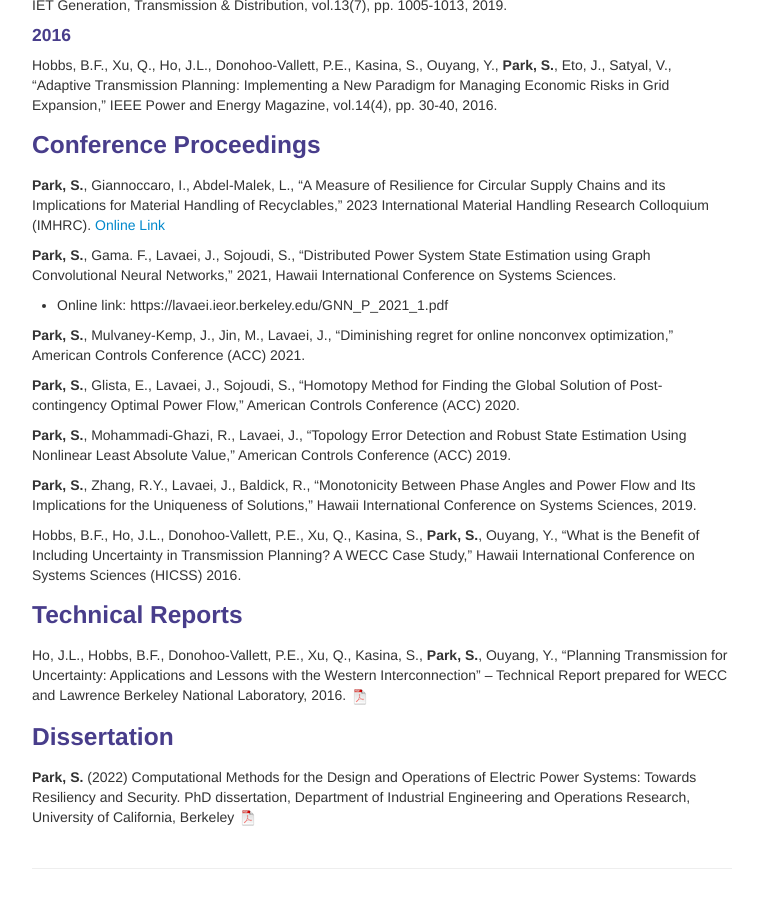
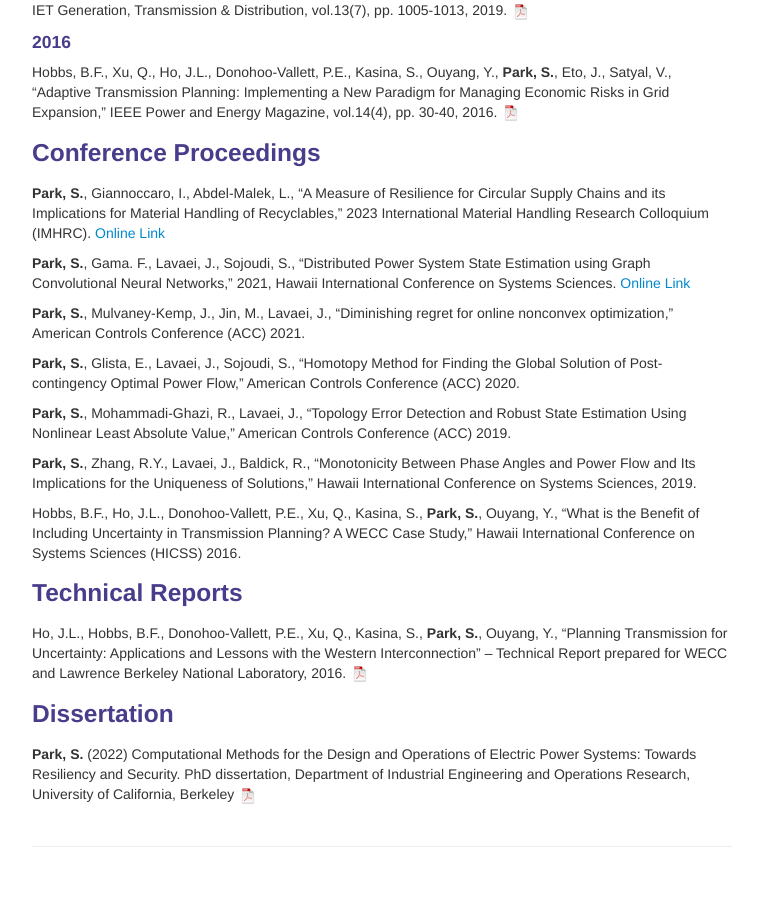
Before and after one commit to sangwoopark-njit/sangwoopark-njit.github.io, a Jekyll site: the page built from pubs.md, in a window 1280 px wide and 900 px high, scrolled down 858 px. Shown: the whole window, without its empty margins (258-1021 px from the left). Built offline with Jekyll 4.4.1, drawn with Linux system fonts in a browser that asks for light colours; after the commit the page ends 1736 px from its top, so only the background shows below that.

Commit message:
Update pubs.md

```diff
--- a/pubs.md
+++ b/pubs.md
@@ -48,32 +48,38 @@
 
 Mulvaney-Kemp, J., **Park, S.**, Jin, M., Lavaei, J., “Dynamic Regret Bounds for Online Nonconvex Optimization,”
 IEEE Transactions on Control of Network Systems, vol.10(2), pp. 599-611, 2022.
+[![pdf](icons16/pdf-icon.png)](https://ieeexplore.ieee.org/document/9875003)
 
 Zhang, H., **Park, S.**, Lavaei, J., Baldick, R., “Uniqueness of Power Flow Solutions Using Graph-theoretic Notions,”
 IEEE Transactions on Control of Network Systems, vol.9(1), pp. 100-112, 2022.
+[![pdf](icons16/pdf-icon.png)](https://ieeexplore.ieee.org/document/9693202)
 
 #### 2021
 **Park, S.**, Mohammadi-Ghazi, R., Lavaei, J., “Nonlinear Least Absolute Value Estimator for Topology Error Detection and Robust State Estimation,”
 IEEE Access, vol.9, pp. 137198-137210, 2021.
+[![pdf](icons16/pdf-icon.png)](https://ieeexplore.ieee.org/document/9559969)
 
 #### 2020
 **Park, S.**, Zhang, R.Y., Lavaei, J., Baldick, R., “Uniqueness of Power Flow Solutions Using Monotonicity and Network Topology,”
 IEEE Transactions on Control of Network Systems, vol.8(1), pp. 310-330, 2020.
+[![pdf](icons16/pdf-icon.png)](https://ieeexplore.ieee.org/document/9209189)
 
 #### 2019
 **Park, S.**, Xu, Q., Hobbs, B.R., “Comparing Scenario Reduction Methods for Stochastic Transmission Planning,”
 IET Generation, Transmission & Distribution, vol.13(7), pp. 1005-1013, 2019.
+[![pdf](icons16/pdf-icon.png)](https://digital-library.theiet.org/content/journals/10.1049/iet-gtd.2018.6362?originator=ietauthorOffprint&identity=460271&timestamp=20200117123710&signature=3c5d4a07f5e0e823915be3ba650fce95&tinyUrl=http://ietdl.org/t/z8wql)
 
 #### 2016
 Hobbs, B.F., Xu, Q., Ho, J.L., Donohoo-Vallett, P.E., Kasina, S., Ouyang, Y., **Park, S.**, Eto, J., Satyal, V., “Adaptive Transmission Planning: Implementing a New Paradigm for Managing Economic Risks in Grid Expansion,”
 IEEE Power and Energy Magazine, vol.14(4), pp. 30-40, 2016.
+[![pdf](icons16/pdf-icon.png)](https://ieeexplore.ieee.org/abstract/document/7491446)
 
 ### <a name="conference"></a>Conference Proceedings
 **Park, S.**, Giannoccaro, I., Abdel-Malek, L., “A Measure of Resilience for Circular Supply Chains and its Implications for Material Handling of Recyclables,” 2023 International Material Handling Research Colloquium (IMHRC).
 [Online Link](https://digitalcommons.georgiasouthern.edu/pmhr_2023/)
 
 **Park, S.**, Gama. F., Lavaei, J., Sojoudi, S., “Distributed Power System State Estimation using Graph Convolutional Neural Networks,” 2021, Hawaii International Conference on Systems Sciences.
--	Online link: https://lavaei.ieor.berkeley.edu/GNN_P_2021_1.pdf
+[Online Link](https://lavaei.ieor.berkeley.edu/GNN_P_2021_1.pdf)
 
 **Park, S.**, Mulvaney-Kemp, J., Jin, M., Lavaei, J., “Diminishing regret for online nonconvex optimization,” American Controls Conference (ACC) 2021.
 
```
